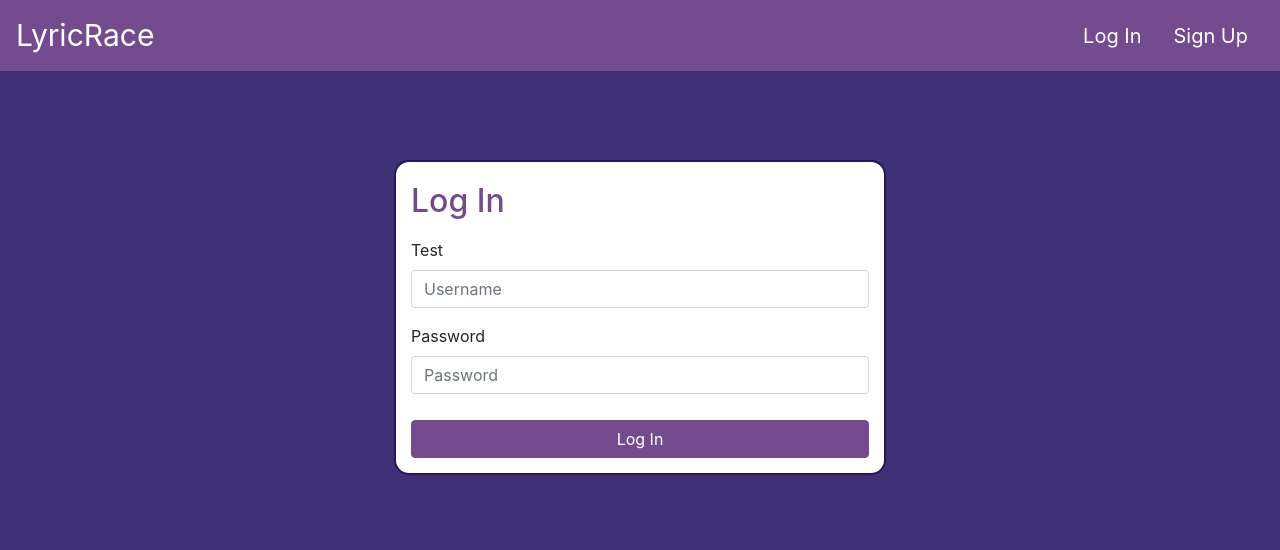
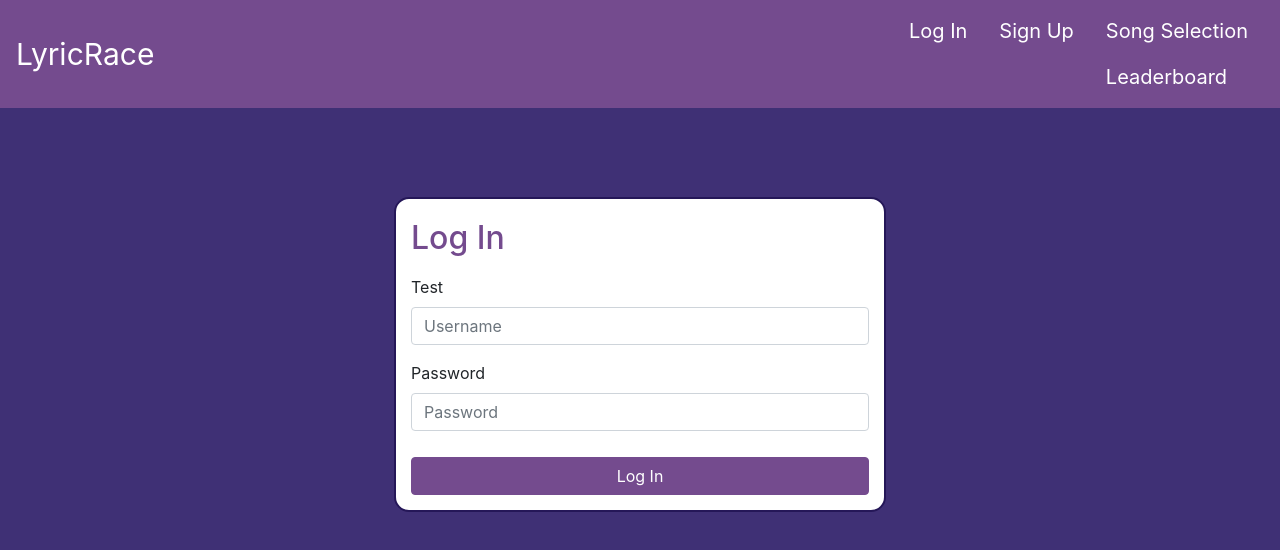
Before and after one commit to dimohammed328/CSCI3308-Project, a React (Create React App) app: page / in a window 1280 px wide. Shown: the top 550 px of the page. Built offline with nearby package versions, Linux system fonts and the light colour scheme.

Commit message:
update NavBar with leaderboard

```diff
--- a/src/components/NavBar.js
+++ b/src/components/NavBar.js
@@ -38,6 +38,18 @@ export default class NavBar extends Component {
                 </Link>
               </NavLink>
             </NavItem>
+            <NavItem className="navItem">
+              <NavLink>
+                <Link to="/songselection" className="link">
+                  Song Selection
+                </Link>
+              </NavLink>
+              <NavLink>
+                <Link to="/leaderboard" className="link">
+                  Leaderboard
+                </Link>
+              </NavLink>
+            </NavItem>
           </Nav>
         </Navbar>
       </div>
```
